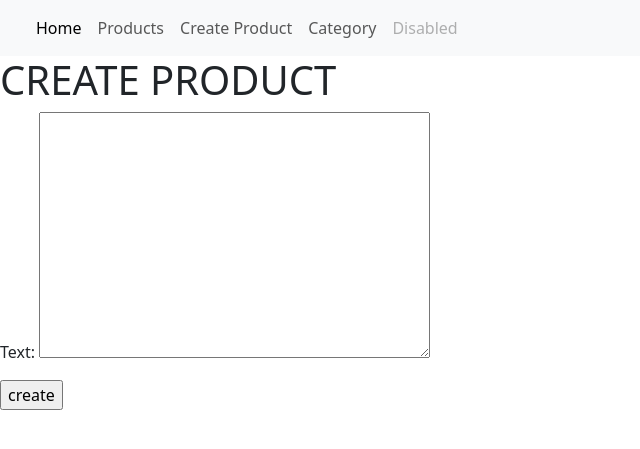
After one commit to Ebulda/django_rep, a Django app: page /create_reviews/1/ in a window 1280 px wide. The commit adds this page. Shown: the top 449 px of the page, without its empty margins (0-640 px from the left). Run offline with Django 4.2, Linux system fonts and the light colour scheme; a user stored in the database is signed in; data comes from the database, SQL or seed files in the repository; both versions use the stored data as it was after the commit.

Commit message:
ccccccccc

```diff
--- a/djangoProject1/urls.py
+++ b/djangoProject1/urls.py
@@ -1,4 +1,3 @@
-
 from django.contrib import admin
 from django.urls import path
 from django.conf import settings
@@ -9,6 +8,9 @@ urlpatterns = [
     path('admin/', admin.site.urls),
     path('', views.main_view),
     path('products/', views.products_view),
+    path('products/create_products/', views.product_create),
     path('products/<int:prod_id>/', views.product_detail_view),
-    path('category/', views.category_view)
+    path('category/', views.category_view),
+    path('create_categories', views.category_create),
+    path('create_reviews/<int:product_id>/', views.review_create),
 ] + static(settings.MEDIA_URL, document_root=settings.MEDIA_ROOT)
--- /dev/null
+++ b/post/forms.py
@@ -0,0 +1,33 @@
+from django import forms
+
+from post.models import Category, Review
+
+
+class ProductCreateForm(forms.Form):
+    name = forms.CharField(max_length=200)
+    content = forms.CharField(widget=forms.Textarea())
+    image = forms.ImageField(required=False)
+    category = forms.ModelChoiceField(queryset=Category.objects.all(), empty_label="------", required=False,
+                                      initial=None)
+
+    def clean_content(self):
+        cleaned_data = super().clean()
+        content = cleaned_data.get('content')
+        if len(content) < 30:
+            raise forms.ValidationError("Content too short!")
+        if not content:
+            raise forms.ValidationError("Content is rewired!")
+        return cleaned_data
+
+
+class CategoryCreateForm(forms.ModelForm):
+    class Meta:
+        model = Category
+        fields = ['text']
+
+
+class ReviewCreateForm(forms.ModelForm):
+    class Meta:
+        model = Review
+        fields = ['text']
+        widgets = {'text': forms.Textarea(), 'product': forms.HiddenInput()}
--- a/post/models.py
+++ b/post/models.py
@@ -3,6 +3,12 @@ from django.db import models
 
 class Category(models.Model):
     text = models.CharField(max_length=100)
+
+    def __str__(self):
+        return self.text
+
+    class Meta:
+        verbose_name_plural = "Category"
 
 
 class Product(models.Model):
@@ -12,7 +18,7 @@ class Product(models.Model):
     rate = models.IntegerField()
     created_at = models.DateTimeField(auto_now_add=True)
     category = models.ManyToManyField(
-        'post.Category', blank=True, related_name='products'
+        'post.Category', blank=True, related_name='category'
     )
 
     def __str__(self) -> str:
@@ -23,5 +29,3 @@ class Review(models.Model):
     product = models.ForeignKey('post.Product', on_delete=models.CASCADE, related_name='review')
     text = models.TextField()
     created_at = models.DateTimeField(auto_now_add=True)
-
-#добавить ревью в хтмл детального отображения через цикл!!!!
--- a/post/views.py
+++ b/post/views.py
@@ -1,6 +1,6 @@
-from django.shortcuts import HttpResponse, render
-from datetime import date
-
+from django.contrib.auth.decorators import login_required
+from django.shortcuts import render, redirect, get_object_or_404
+from post.forms import ProductCreateForm, CategoryCreateForm, ReviewCreateForm
 from post.models import Product, Category
 
 
@@ -26,3 +26,50 @@ def product_detail_view(request, prod_id):
     if request.method == 'GET':
         product = Product.objects.get(id=prod_id)
         return render(request, 'products/detail.html', {'product': product})
+
+
+@login_required
+def product_create(request):
+    if request.method == 'GET':
+        return render(request, 'products/create_prod.html', {'form': ProductCreateForm})
+    if request.method == "POST":
+        form = ProductCreateForm(request.POST, request.FILES)
+        if form.is_valid():
+            Product.objects.create(**form.cleaned_data)
+            return redirect('/products/')
+
+    return render(request, 'products/create_prod.html', {'form': ProductCreateForm(request.POST, request.FILES)})
+
+
+@login_required
+def category_create(request):
+    if request.method == 'POST':
+        form = CategoryCreateForm(request.POST)
+        if form.is_valid():
+            form.save()
+            return redirect('/category')
+
+    else:
+        form = CategoryCreateForm()
+
+    context = {'form': form}
+    return render(request, 'products/create_category.html', context)
+
+
+@login_required
+def review_create(request, product_id):
+    product = get_object_or_404(Product, id=product_id)
+
+    if request.method == 'POST':
+        form = ReviewCreateForm(request.POST)
+        if form.is_valid():
+            review = form.save(commit=False)
+            review.product = product
+            review.save()
+            return redirect('/products')
+
+    else:
+        form = ReviewCreateForm()
+
+    context = {'form': form, 'product': product}
+    return render(request, 'products/create_review.html', context)
--- a/templates/layouts/index.html
+++ b/templates/layouts/index.html
@@ -24,6 +24,9 @@
         <li class="nav-item">
           <a class="nav-link" href="/products/">Products</a>
         </li>
+          <li class="nav-item">
+          <a class="nav-link" href="/products/create_products/">Create Product</a>
+        </li>
         <li class="nav-item">
           <a class="nav-link" href="/category/">Category</a>
         </li>
--- /dev/null
+++ b/templates/products/create_review.html
@@ -0,0 +1,17 @@
+{% extends 'layouts/index.html' %}
+
+{% block content %}
+
+<h1>CREATE PRODUCT</h1>
+
+<form action="" method = "POST" enctype = "multipart/form-data">
+    {% csrf_token %}
+    {{ form.as_p }}
+
+    <input type="submit" value ="create">
+
+</form>
+
+
+
+{% endblock %}
```
Also changed, not shown: templates/products/create_category.html (added, +17 -0 lines), templates/products/create_prod.html (added, +18 -0 lines), db.sqlite3, post/migrations/0006_alter_category_options_alter_product_category.py (added), 1 other file.
